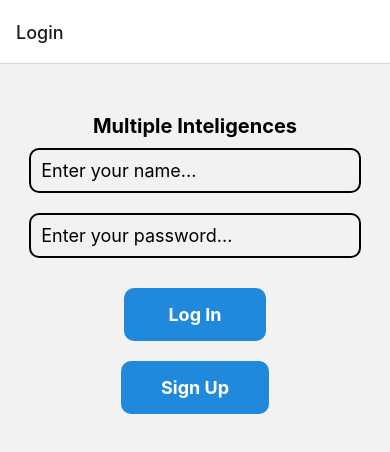
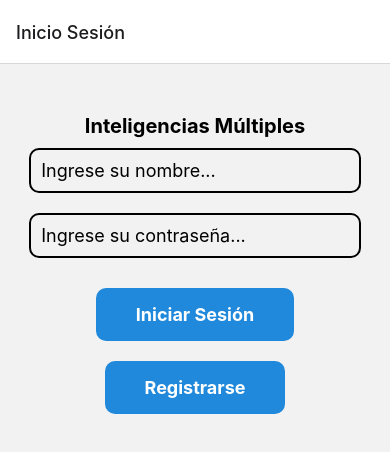
Before and after one commit to MarioQuirosLuna/InteligenciasMultiples-ReactNative, a React Native app: screen / in a window 390 px wide. Shown: the top 452 px of the page. Built offline with nearby package versions, Linux system fonts and the light colour scheme.

Commit message:
Fix language

```diff
--- a/App.js
+++ b/App.js
@@ -15,12 +15,12 @@ export default function App() {
       <Navigator>
         <Screen
           name="Login"
-          options={{ title: "Login" }}
+          options={{ title: "Inicio Sesión" }}
           component={LoginScreen}
         />
         <Screen
           name="Home"
-          options={{ title: "Home" }}
+          options={{ title: "Inteligencias Múltiples" }}
           component={HomeScreen}
         />
       </Navigator>
--- a/src/components/HomeScreen.js
+++ b/src/components/HomeScreen.js
@@ -8,12 +8,12 @@ import {
 import { useRoute } from "@react-navigation/native";
 import useQuestions from "../hooks/useQuestions";
 import Question from "./Question";
-import Navigator from "./Navigator";
+import Navigate from "./Navigate";
 
 const HomeScreen = () => {
     const route = useRoute();
-    //const { name } = route.params;
-    let name = "Juan";
+    const { name } = route.params;
+
     const { questions } = useQuestions();
     const [selectedOptions, setSelectedOptions] = useState([]);
     const [currentQuestion, setCurrentQuestion] = useState(0);
@@ -29,8 +29,8 @@ const HomeScreen = () => {
             ) : (
                 <ActivityIndicator size="large" />
             )}
-            <View style={styles.navigatorContainer}>
-                <Navigator
+            <View style={styles.navigateContainer}>
+                <Navigate
                     currentQuestion={currentQuestion}
                     setCurrentQuestion={setCurrentQuestion}
                 />
@@ -61,7 +61,7 @@ const styles = StyleSheet.create({
         flex: 1,
         width: "100%",
     },
-    navigatorContainer: {
+    navigateContainer: {
         marginBottom: 20,
     },
 });
--- a/src/components/LoginScreen.js
+++ b/src/components/LoginScreen.js
@@ -18,14 +18,14 @@ const LoginScreen = ({ }) => {
 
     return (
         <View style={styles.container}>
-            <Text style={styles.title}>Multiple Inteligences</Text>
+            <Text style={styles.title}>Inteligencias Múltiples</Text>
             <TextInput
                 ref={inputName}
                 style={styles.textInput}
                 value={inputValueName}
                 onChangeText={setInputValueName}
                 autoCapitalize="none"
-                placeholder='Enter your name...'
+                placeholder='Ingrese su nombre...'
             />
             <TextInput
                 ref={inputPassword}
@@ -34,10 +34,10 @@ const LoginScreen = ({ }) => {
                 onChangeText={setInputValuePassword}
                 secureTextEntry={true}
                 autoCapitalize="none"
-                placeholder='Enter your password...'
+                placeholder='Ingrese su contraseña...'
             />
             <Button
-                title=" Log In "
+                title="Iniciar Sesión"
                 buttonStyle={styles.button}
                 titleStyle={styles.buttonText}
                 onPress={() => {
@@ -52,7 +52,7 @@ const LoginScreen = ({ }) => {
 
             />
             <Button
-                title="Sign Up"
+                title="Registrarse"
                 buttonStyle={styles.button}
                 titleStyle={styles.buttonText}
                 onPress={() => {
--- a/src/components/Navigator.js
+++ b/src/components/Navigate.js
@@ -1,10 +1,10 @@
 import React, { useState } from 'react';
 import { View, TouchableOpacity, Text, StyleSheet } from 'react-native';
 
-const Navigator = ({ currentQuestion, setCurrentQuestion }) => {
+const Navigate = ({ currentQuestion, setCurrentQuestion }) => {
 
     const goToNextQuestion = () => {
-        if (currentQuestion < 36) {
+        if (currentQuestion < 35) {
             setCurrentQuestion(prevQuestion => prevQuestion + 1);
         }
     };
@@ -49,4 +49,4 @@ const styles = StyleSheet.create({
     },
 });
 
-export default Navigator;
+export default Navigate;
--- a/src/components/Question.js
+++ b/src/components/Question.js
@@ -34,9 +34,10 @@ const Question = ({ question }) => {
 const styles = StyleSheet.create({
     screen: {
         flex: 1,
+        backgroundColor: "#f5f5f5"
     },
     questionContainer: {
-        backgroundColor: "#f9f9f9",
+        backgroundColor: "#f5f5f5",
         borderRadius: 8,
         paddingVertical: 20,
         paddingHorizontal: 20,
@@ -54,7 +55,7 @@ const styles = StyleSheet.create({
     optionsContainer: {
         flexDirection: "row",
         flexWrap: "wrap",
-        justifyContent: "space-between",
+        justifyContent: "space-around",
     },
     optionButton: {
         backgroundColor: "#4287f5",
```
